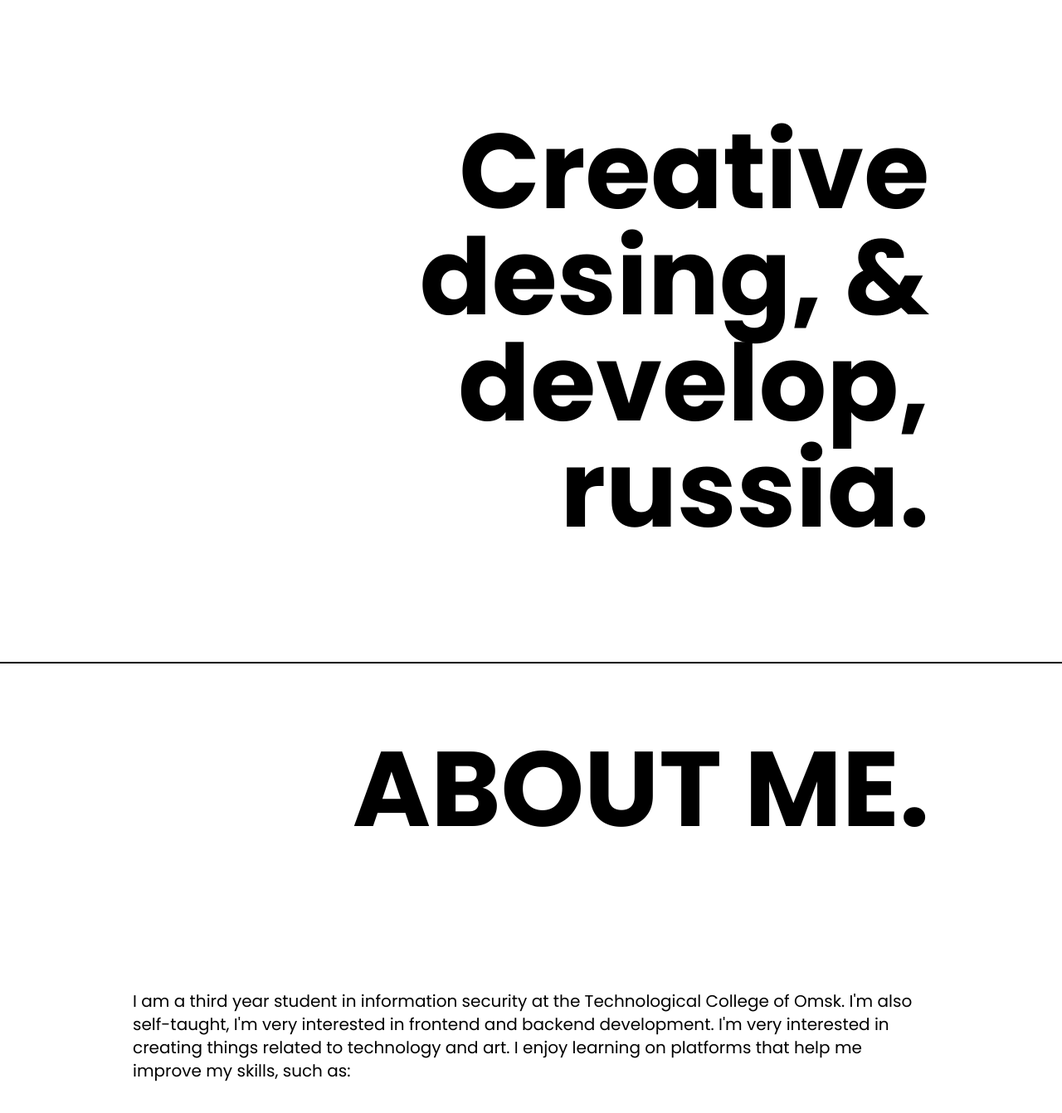
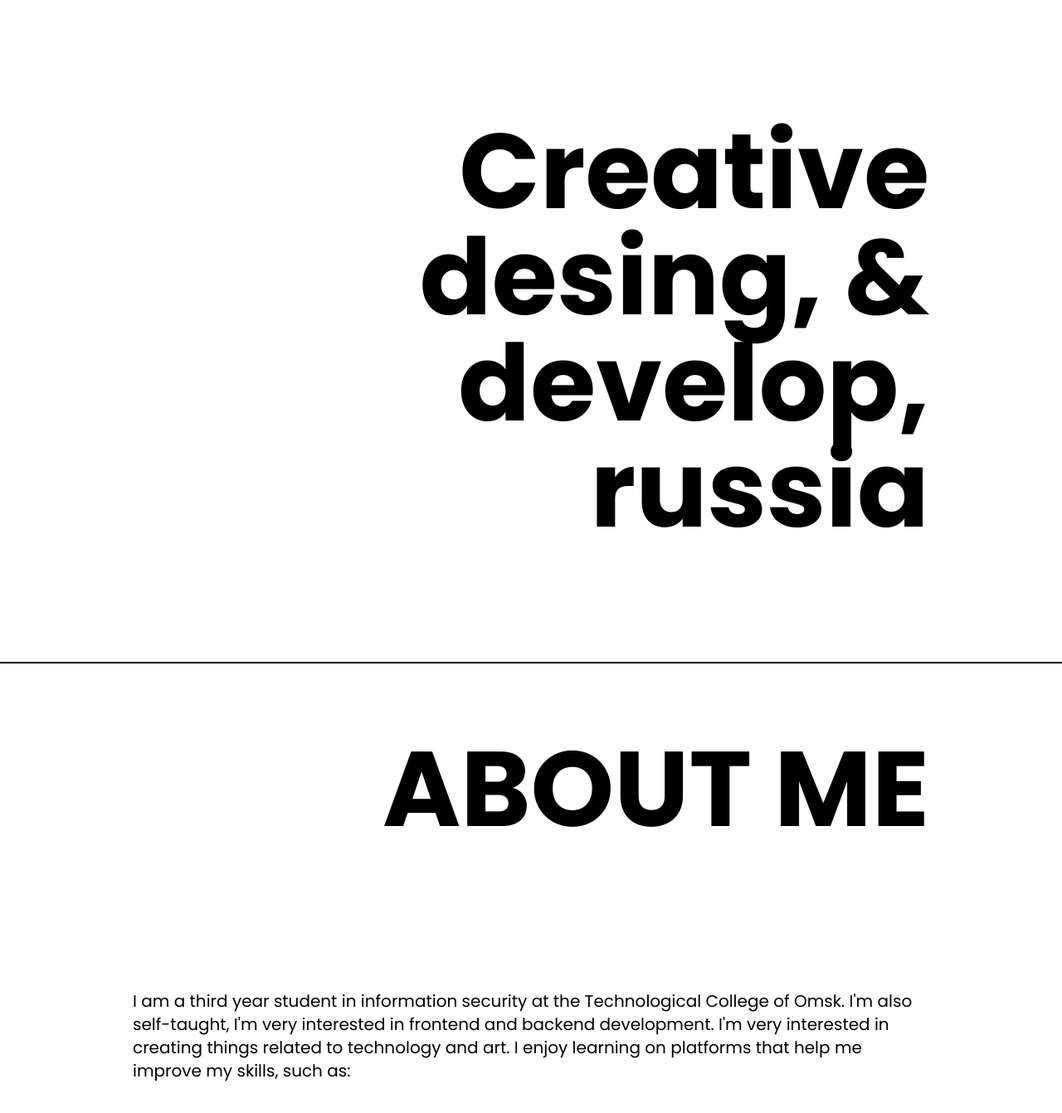
Before and after one commit to latushko1/Egor-homepage, a Next.js app: page /main in a window 1280 px wide. Shown: the top 1342 px of the page at 83% size. Built offline with nearby package versions, Linux system fonts and the light colour scheme.

Commit message:
add &apos;

```diff
--- a/components/footer.js
+++ b/components/footer.js
@@ -17,7 +17,7 @@ function Footer() {
                  <svg xmlns="http://www.w3.org/2000/svg" fill="none" viewBox="0 0 24 24" strokeWidth={1.5} stroke="currentColor" className="w-6 h-6">
             <path strokeLinecap="round" strokeLinejoin="round" d="M17.25 8.25L21 12m0 0l-3.75 3.75M21 12H3" />
             </svg>
-            Let's Talk
+              Let&apos;s Talk
             </a>
         </Link>
 
--- a/components/header.js
+++ b/components/header.js
@@ -17,7 +17,7 @@ function Header() {
             <svg xmlns="http://www.w3.org/2000/svg" fill="none" viewBox="0 0 24 24" strokeWidth={1.5} stroke="currentColor" className="w-6 h-6">
             <path strokeLinecap="round" strokeLinejoin="round" d="M17.25 8.25L21 12m0 0l-3.75 3.75M21 12H3" />
             </svg>
-            Let's Talk
+            Let&apos;s Talk
             </a>
         </Link>
 
--- a/pages/main.js
+++ b/pages/main.js
@@ -1,5 +1,4 @@
 import React from 'react'
-import {AiOutlineArrowDown} from 'react-icons/fa'
 
 function Main() {
   return (
@@ -7,19 +6,19 @@ function Main() {
         <div className='min-h-screen border-b-2 border-black grid place-items-center'>
             <div className='container'>
                 <h1 className='text-black text-6xl uppecase font-bold lg:text-9xl text-right  '>
-                    Creative <span>desing,</span> & develop, <br/> russia.
+                    Creative <span>desing,</span> & develop, <br/> russia
                 </h1>
             </div>
         </div>
 
         <div id='about' className='min-h-screen border-b-2 border-black grid place-items-center '>
             <h3 className='container text-black text-6xl uppercase font-bold lg:text-9xl text-right'>
-                About me.
+                About me
             </h3>
 
 
             <p className='container text-xl'>
-            I am a third year student in information security at the Technological College of Omsk. I'm also self-taught, I'm very interested in frontend and backend development. I'm very interested in creating things related to technology and art. I enjoy learning on platforms that help me improve my skills, such as:
+            I am a third year student in information security at the Technological College of Omsk. I&apos;m also self-taught, I&apos;m very interested in frontend and backend development. I&apos;m very interested in creating things related to technology and art. I enjoy learning on platforms that help me improve my skills, such as:
             </p>
 
             <span className='container text-lg uppercase font-italic'>
```
